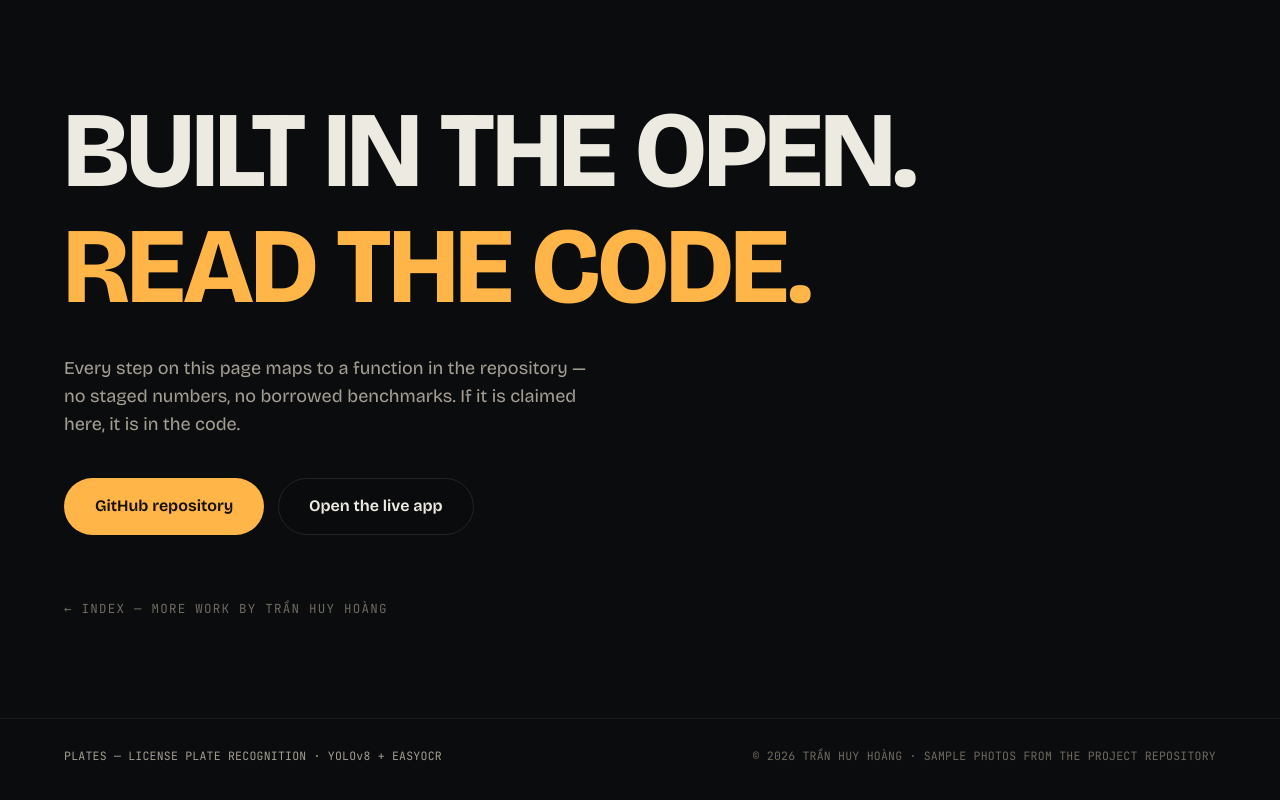
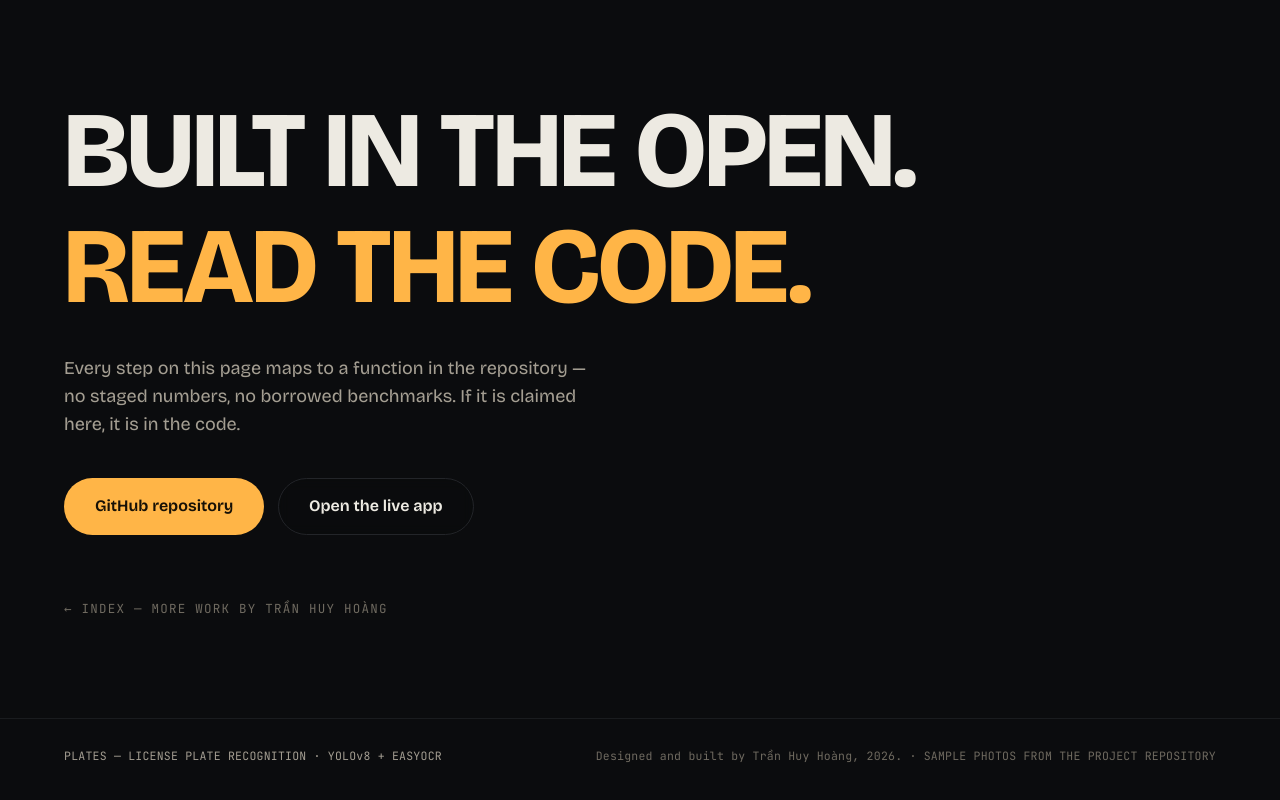
Before and after one commit to hoang-IT-eng/License-Plate-Recognition-System, a website: page web/index.html in a window 1280 px wide. Shown: the part 6154-6954 px from the top of the page. Drawn offline with Linux system fonts and the light colour scheme.

Commit message:
chore(footer): add 'Designed and built by Trần Huy Hoàng, 2026.' credit

```diff
--- a/web/index.html
+++ b/web/index.html
@@ -369,7 +369,7 @@
 
 <footer class="footer">
   <p class="mono">PLATES — LICENSE PLATE RECOGNITION · YOLOv8 + EASYOCR</p>
-  <p class="mono footer__dim">© 2026 TRẦN HUY HOÀNG · <span data-i18n="foot_note">SAMPLE PHOTOS FROM THE PROJECT REPOSITORY</span></p>
+  <p class="mono footer__dim">Designed and built by Trần Huy Hoàng, 2026. · <span data-i18n="foot_note">SAMPLE PHOTOS FROM THE PROJECT REPOSITORY</span></p>
 </footer>
 
 <div class="cursor" id="cursor" aria-hidden="true"><span class="cursor__label" id="cursorLabel"></span></div>
```
